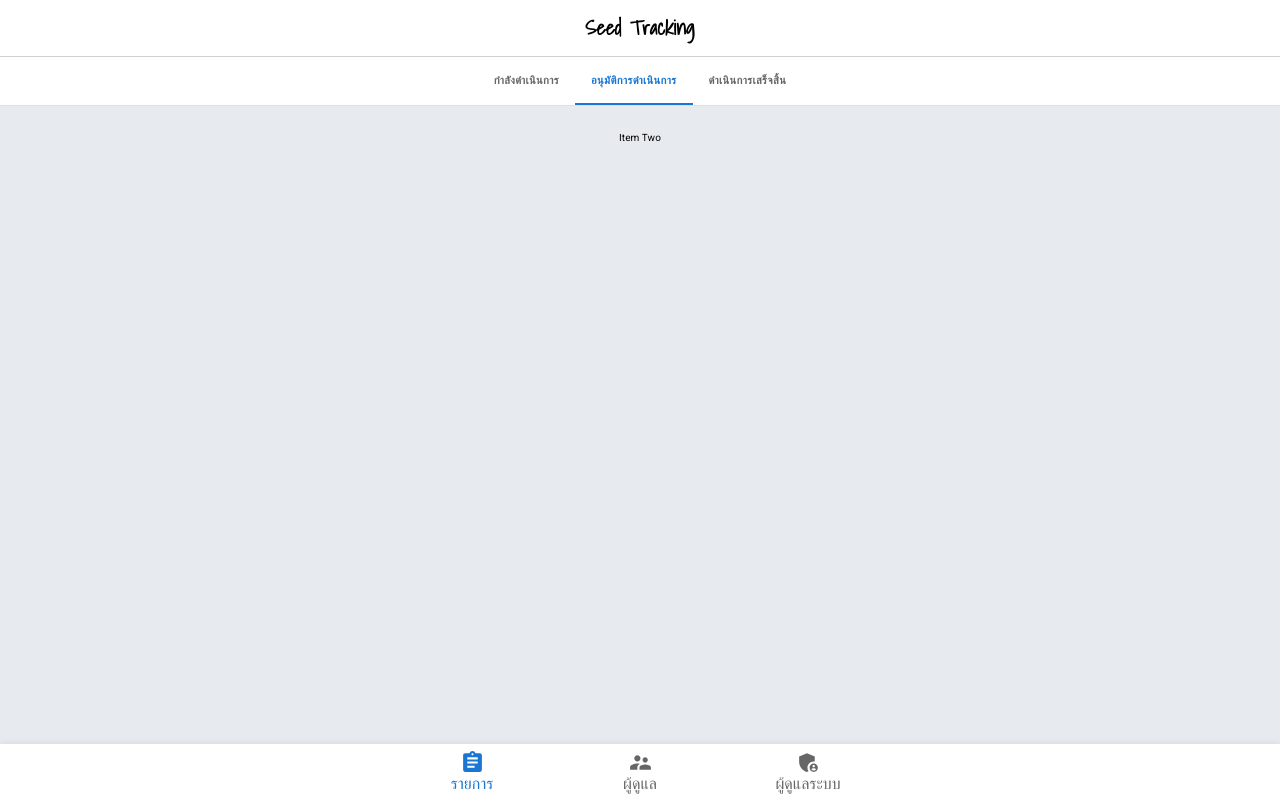
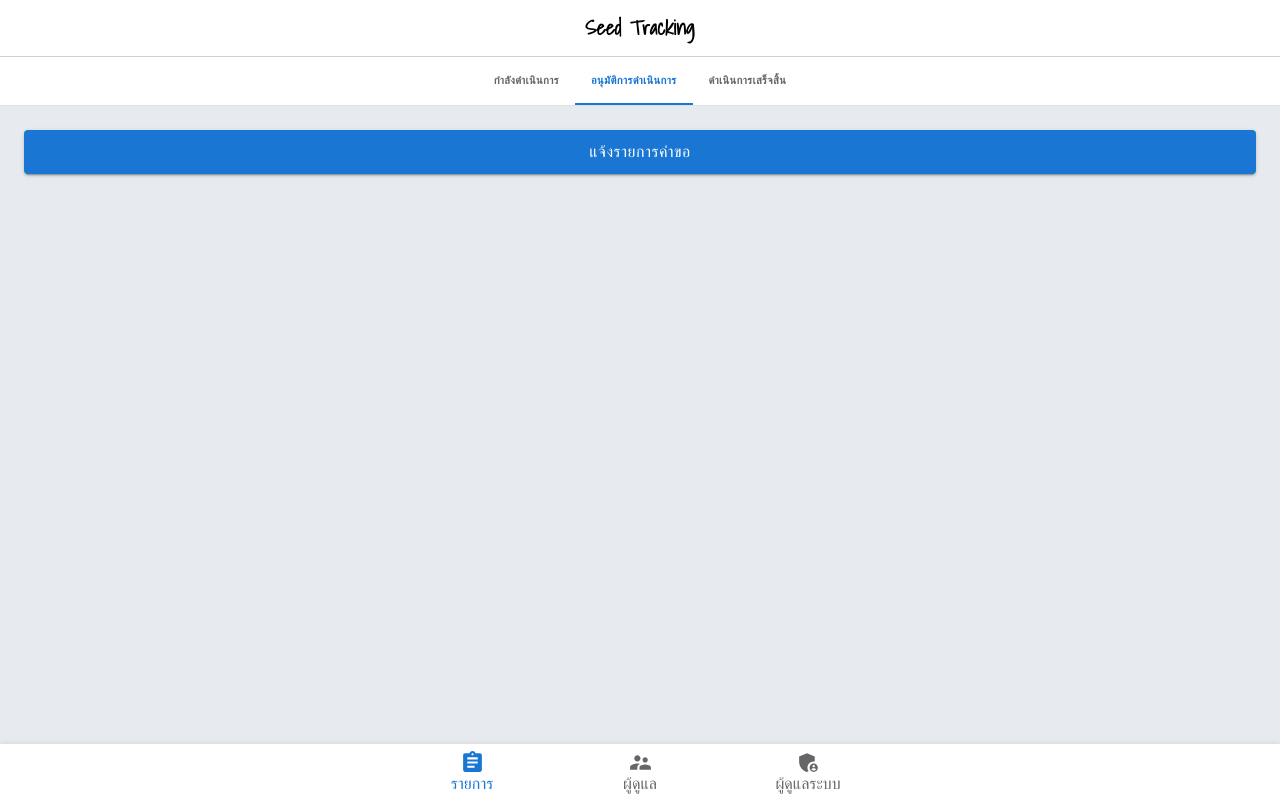
Before and after one commit to PanupongDeve/seed-tracking, a React (Vite) app in the folder client/: page / in a window 1280 px wide. Both pictures are taken after a click on the tab "อนุมัติการดำเนินการ". Built offline with nearby package versions, Linux system fonts and the light colour scheme.

Commit message:
[ADD] add request button

```diff
--- /dev/null
+++ b/client/src/components/ApproveProcess/index.tsx
@@ -0,0 +1,18 @@
+import './style.css'
+
+
+import Grid from '@mui/material/Grid';
+import RequestButton from '../RequestButton'
+
+
+const ApproveProcess = () => {
+    return (
+        <Grid container>
+            <Grid item xs={12}>
+                <RequestButton />
+            </Grid>
+        </Grid>
+    )
+}
+
+export default ApproveProcess
--- /dev/null
+++ b/client/src/components/FinishProcess/index.tsx
@@ -0,0 +1,18 @@
+import './style.css'
+
+
+import Grid from '@mui/material/Grid';
+import RequestButton from '../RequestButton'
+
+
+const FinishProcess = () => {
+    return (
+        <Grid container>
+            <Grid item xs={12}>
+                <RequestButton />
+            </Grid>
+        </Grid>
+    )
+}
+
+export default FinishProcess
--- /dev/null
+++ b/client/src/components/PendingProcess/index.tsx
@@ -0,0 +1,18 @@
+import './style.css'
+
+
+import Grid from '@mui/material/Grid';
+import RequestButton from '../RequestButton'
+
+
+const PendingProcess = () => {
+    return (
+        <Grid container>
+            <Grid item xs={12}>
+                <RequestButton />
+            </Grid>
+        </Grid>
+    )
+}
+
+export default PendingProcess
--- /dev/null
+++ b/client/src/components/RequestButton/index.tsx
@@ -0,0 +1,14 @@
+import Button from '@mui/material/Button';
+
+const RequestButton = () => {
+    return (
+        <Button style={
+            {
+                width: '100%',
+                fontSize: '1.6rem'
+            }
+        } variant="contained" size="large">แจ้งรายการคำขอ</Button>
+    )
+}
+
+export default RequestButton
--- a/client/src/components/TaskTabs/index.tsx
+++ b/client/src/components/TaskTabs/index.tsx
@@ -5,6 +5,10 @@ import Tab from '@mui/material/Tab';
 import Typography from '@mui/material/Typography';
 import Box from '@mui/material/Box';
 
+
+import PendingProcess from '../PendingProcess'
+import ApproveProcess from '../ApproveProcess'
+import FinishProcess from '../FinishProcess'
 interface TabPanelProps {
   children?: React.ReactNode;
   index: number;
@@ -55,13 +59,13 @@ export default function BasicTabs() {
         </Tabs>
       </Box>
       <TabPanel value={value} index={0}>
-        กำลังดำเนินการ
+        <PendingProcess />
       </TabPanel>
       <TabPanel value={value} index={1}>
-        Item Two
+        <ApproveProcess />
       </TabPanel>
       <TabPanel value={value} index={2}>
-        Item Two
+        <FinishProcess />
       </TabPanel>
     </Box>
   );
```
Also changed, not shown: client/src/components/ApproveProcess/style.css (added), client/src/components/FinishProcess/style.css (added), client/src/components/PendingProcess/style.css (added).
